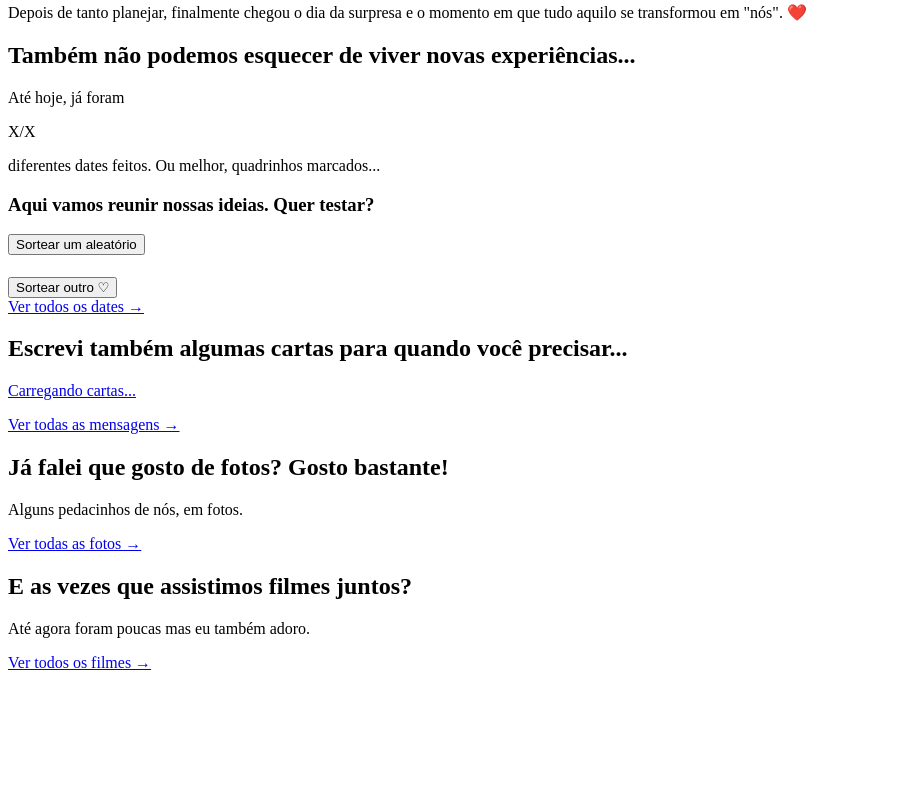
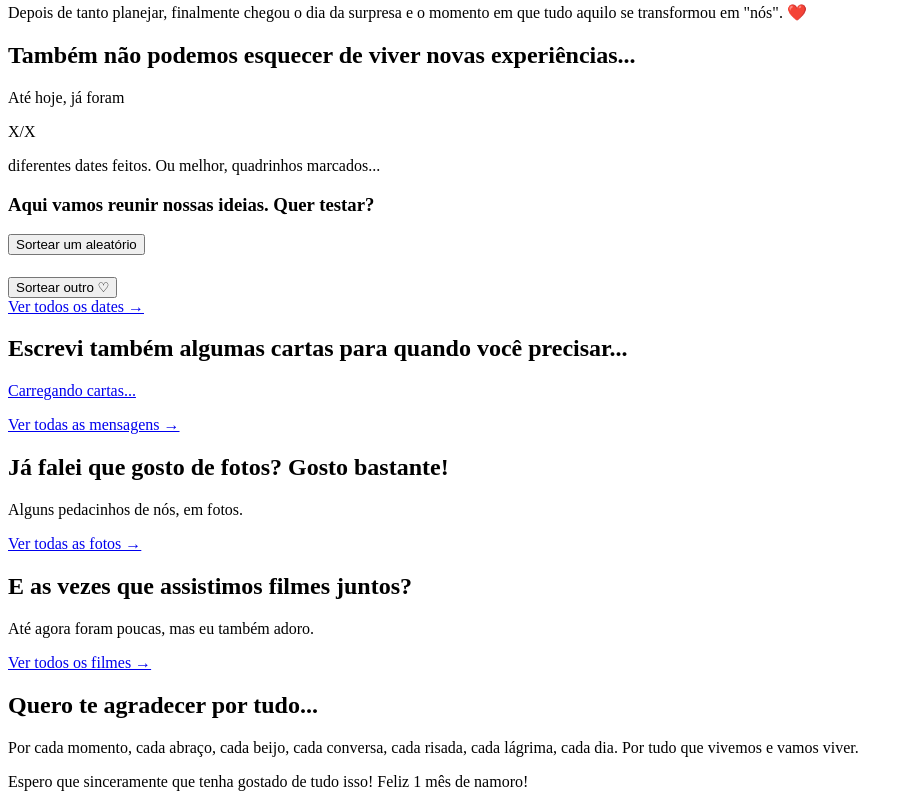
Before and after one commit to gabrielsozinho/mbsdlz, a website with bundled scripts: page index.html in a window 1280 px wide. Shown: the part 961-1768 px from the top of the page, without its empty margins (0-913 px from the left). Before the commit the page ends 1641 px from the top, so only its background shows below. Built offline with nearby package versions, Linux system fonts and the light colour scheme; a script that the page names is missing.

Commit message:
style: fix some things

```diff
--- a/index.html
+++ b/index.html
@@ -146,7 +146,7 @@
 
         <div class="filmes">
             <h2>E as vezes que assistimos filmes juntos?</h2>
-            <p>Até agora foram poucas mas eu também adoro.</p>
+            <p>Até agora foram poucas, mas eu também adoro.</p>
             <section class="secao-filmes-index">
                 <div id="filmesHomeLista" class="filmes-home-lista">
                     <!-- Os filmes serão colocados aqui pelo JS -->
@@ -155,6 +155,12 @@
             <a href="filmes.html" class="openDates">
                     Ver todos os filmes →
             </a>
+        </div>
+
+        <div class="agradecimentos">
+            <h2>Quero te agradecer por tudo...</h2>
+            <p>Por cada momento, cada abraço, cada beijo, cada conversa, cada risada, cada lágrima, cada dia. Por tudo que vivemos e vamos viver.</p>
+            <p>Espero que sinceramente que tenha gostado de tudo isso! Feliz 1 mês de namoro!</p>
         </div>
     </div>
 
--- a/style/index.css
+++ b/style/index.css
@@ -299,7 +299,7 @@ body, html{
     flex-wrap: wrap;
     justify-content: center;
     gap: 20px;
-    padding-bottom: 150px;
+    padding-bottom: 250px;
 }
 
 .card-carta-home{
@@ -314,7 +314,7 @@ body, html{
 }
 
 .fotos{
-    padding-bottom: 150px;
+    padding-bottom: 250px;
 }
 
 .noLink {
@@ -486,5 +486,12 @@ body, html{
     width: 90vw;
     margin: 0 auto;
 
+    padding-bottom: 250px;
+}
+
+.agradecimentos {
+    width: 90vw;
+    margin: 0 auto;
+
     padding-bottom: 150px;
 }
```
